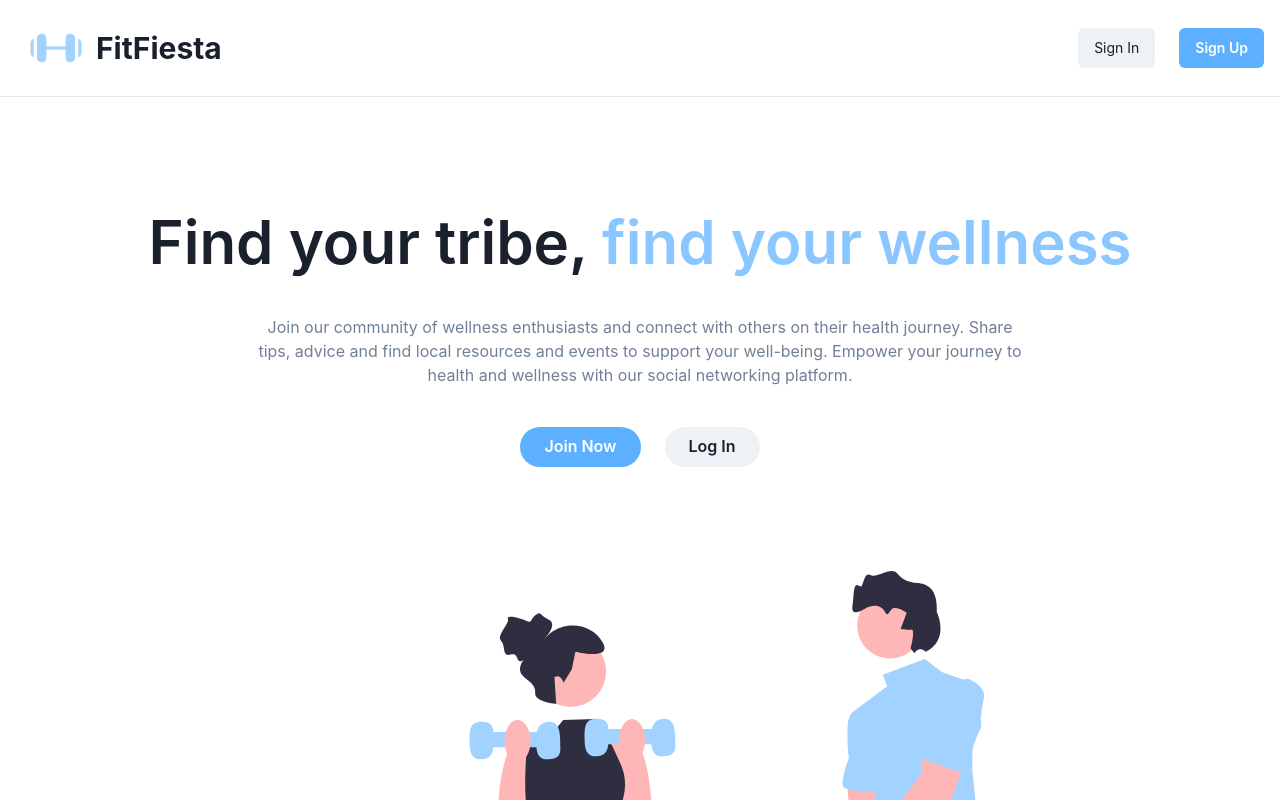
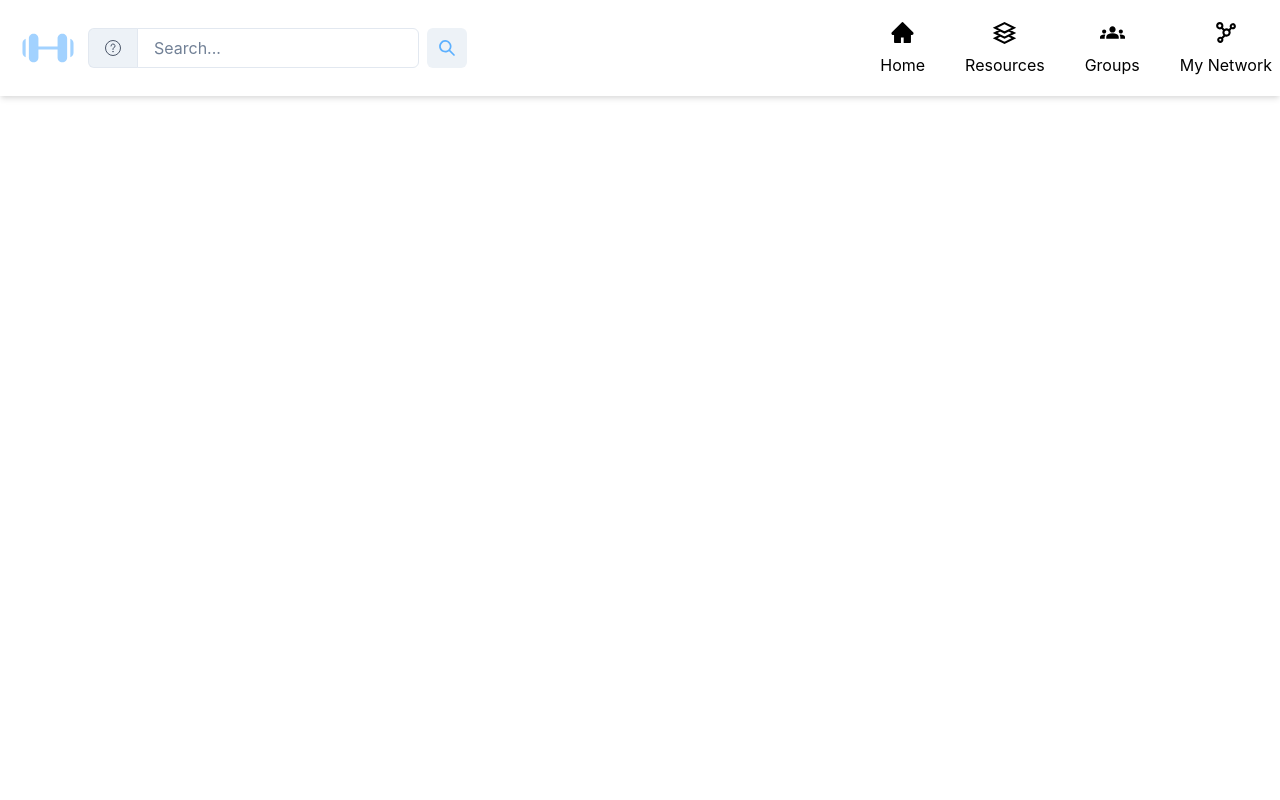
Before and after one commit to satishnaikawadi2011/fit-fiesta, a React (Vite) app in the folder client/: page / in a window 1280 px wide. Shown: the top 800 px of the page. Built offline with nearby package versions, Linux system fonts and the light colour scheme; what apisauce would draw is missing.

Commit message:
✨ feat : add Header component to layout

```diff
--- a/client/src/App.tsx
+++ b/client/src/App.tsx
@@ -5,21 +5,22 @@ import { useAppSelector } from './app/hooks';
 import { isExpired } from './utils/isExpired';
 import AuthenticatedRoutes from './routes/authenticated-routes';
 import { getAllDataFromStorage } from './utils/getAllDataFromStorage';
+import Header from './components/layout/Header/Header';
 
 function App() {
-	useEffect(() => {
-		getAllDataFromStorage();
-	}, []);
+	// useEffect(() => {
+	// 	getAllDataFromStorage();
+	// }, []);
 
-	const { user, expiryDate } = useAppSelector((state) => state.auth);
-	const isTokenExpired = isExpired(expiryDate);
-	// return <h1>My App</h1>;
+	// const { user, expiryDate } = useAppSelector((state) => state.auth);
+	// const isTokenExpired = isExpired(expiryDate);
+	return <Header />;
 
-	if (!isTokenExpired && user) {
-		return <AuthenticatedRoutes />;
-	}
+	// if (!isTokenExpired && user) {
+	// 	return <AuthenticatedRoutes />;
+	// }
 
-	return <UnauthenticatedRoutes />;
+	// return <UnauthenticatedRoutes />;
 }
 
 export default App;
--- /dev/null
+++ b/client/src/components/layout/Header/Header.tsx
@@ -0,0 +1,80 @@
+import {
+	Box,
+	Flex,
+	Image,
+	Link,
+	Text,
+	useColorMode,
+	IconButton,
+	VStack,
+	Stack,
+	HStack,
+	Divider
+} from '@chakra-ui/react';
+import { FaMoon, FaSun } from 'react-icons/fa';
+import Logo from '../../Logo';
+import { AiFillHome } from 'react-icons/ai';
+import { GrResources } from 'react-icons/gr';
+import { MdGroups } from 'react-icons/md';
+import { BiNetworkChart } from 'react-icons/bi';
+import { PRIMARY } from '../../../constants/colors';
+import LinkItem from './LinkItem';
+import SearchBar from '../Searchbar';
+
+const Header: React.FC = () => {
+	const { colorMode, toggleColorMode } = useColorMode();
+
+	return (
+		<Flex
+			as="nav"
+			align="center"
+			justify="space-between"
+			wrap="wrap"
+			padding="0.5rem"
+			bg={
+
+					colorMode === 'light' ? 'white' :
+					'gray.800'
+			}
+			color={
+
+					colorMode === 'light' ? 'black' :
+					'white'
+			}
+			boxShadow="md"
+		>
+			<Flex align="center" mr={5}>
+				{/* <Image src={logo} alt="Logo" width="40px" height="40px" mr={2} /> */}
+				<Logo width={'5rem'} height={'5rem'} fill="#A2D2FF" />
+				{/* <Text fontWeight="medium">LinkedIn</Text> */}
+				<SearchBar onSearch={() => {}} />
+			</Flex>
+			{/* <Box display={{ sm: 'block', md: 'none' }} onClick={() => {}}>
+				<svg fill="white" width="12px" viewBox="0 0 20 20" xmlns="http://www.w3.org/2000/svg">
+					<title>Menu</title>
+					<path d="M0 3h20v2H0V3zm0 6h20v2H0V9zm0 6h20v2H0v-2z" />
+				</svg>
+			</Box> */}
+			<HStack width={{ md: 'auto' }} spacing={{ sm: '10', md: '10' }} alignItems="center" ml="auto">
+				{/* <Link mr={4}>Home</Link> */}
+				<LinkItem Icon={AiFillHome} title="Home" />
+				<LinkItem Icon={GrResources} title="Resources" />
+				<LinkItem Icon={MdGroups} title="Groups" />
+				<LinkItem Icon={BiNetworkChart} title="My Network" />
+				{/* <IconButton
+					aria-label={`Switch to ${
+						colorMode === 'light' ? 'dark' :
+						'light'} mode`}
+					icon={
+
+							colorMode === 'light' ? <FaMoon /> :
+							<FaSun />
+					}
+					onClick={toggleColorMode}
+				/> */}
+			</HStack>
+		</Flex>
+	);
+};
+
+export default Header;
--- /dev/null
+++ b/client/src/components/layout/Header/LinkItem.tsx
@@ -0,0 +1,35 @@
+import { Text, VStack } from '@chakra-ui/react';
+import React from 'react';
+import { IconType } from 'react-icons';
+
+interface Props {
+	Icon: IconType;
+	title: string;
+	onClick?: React.MouseEventHandler<HTMLDivElement> | undefined;
+	isActive?: boolean;
+}
+
+const LinkItem: React.FC<Props> = ({ Icon, title, onClick, isActive = false }) => {
+	return (
+		<VStack onClick={onClick}>
+			<Icon size={25} />
+			<Text
+				color={
+
+						isActive ? 'primary.300' :
+						'black'
+				}
+				fontWeight={
+
+						isActive ? 'medium' :
+						'normal'
+				}
+				display={{ sm: 'none', md: 'inline-block' }}
+			>
+				{title}
+			</Text>
+		</VStack>
+	);
+};
+
+export default LinkItem;
--- /dev/null
+++ b/client/src/components/layout/Searchbar.tsx
@@ -0,0 +1,49 @@
+import { SearchIcon } from '@chakra-ui/icons';
+import { Box, Input, InputGroup, InputLeftAddon, Icon, Button, useColorMode, IconButton } from '@chakra-ui/react';
+import React from 'react';
+
+interface SearchBarProps {
+	onSearch: (query: string) => void;
+}
+
+const SearchBar: React.FC<SearchBarProps> = ({ onSearch }) => {
+	const [
+		query,
+		setQuery
+	] = React.useState('');
+	const { colorMode } = useColorMode();
+
+	return (
+		<Box my={4}>
+			<InputGroup>
+				<InputLeftAddon
+					children={
+						<Icon
+							name="search"
+							color={
+
+									colorMode === 'light' ? 'gray.600' :
+									'white'
+							}
+						/>
+					}
+				/>
+				<Input
+					type="search"
+					value={query}
+					onChange={(e: React.ChangeEvent<HTMLInputElement>) => setQuery(e.target.value)}
+					placeholder="Search..."
+				/>
+				<IconButton
+					color="primary.300"
+					aria-label="Search database"
+					icon={<SearchIcon />}
+					onClick={() => onSearch(query)}
+					ml="2"
+				/>
+			</InputGroup>
+		</Box>
+	);
+};
+
+export default SearchBar;
```
Also changed, not shown: 1 other file (tests, documents, lock files or other folders).
